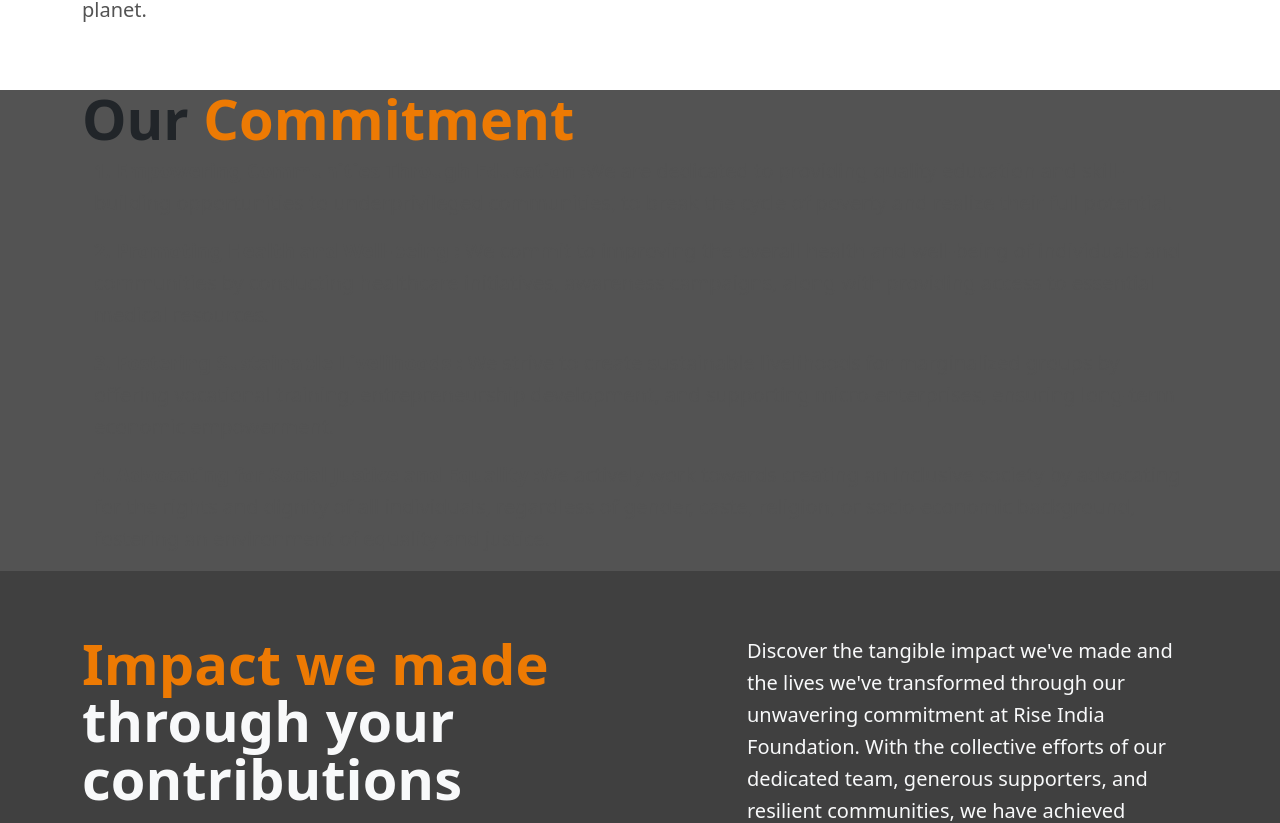
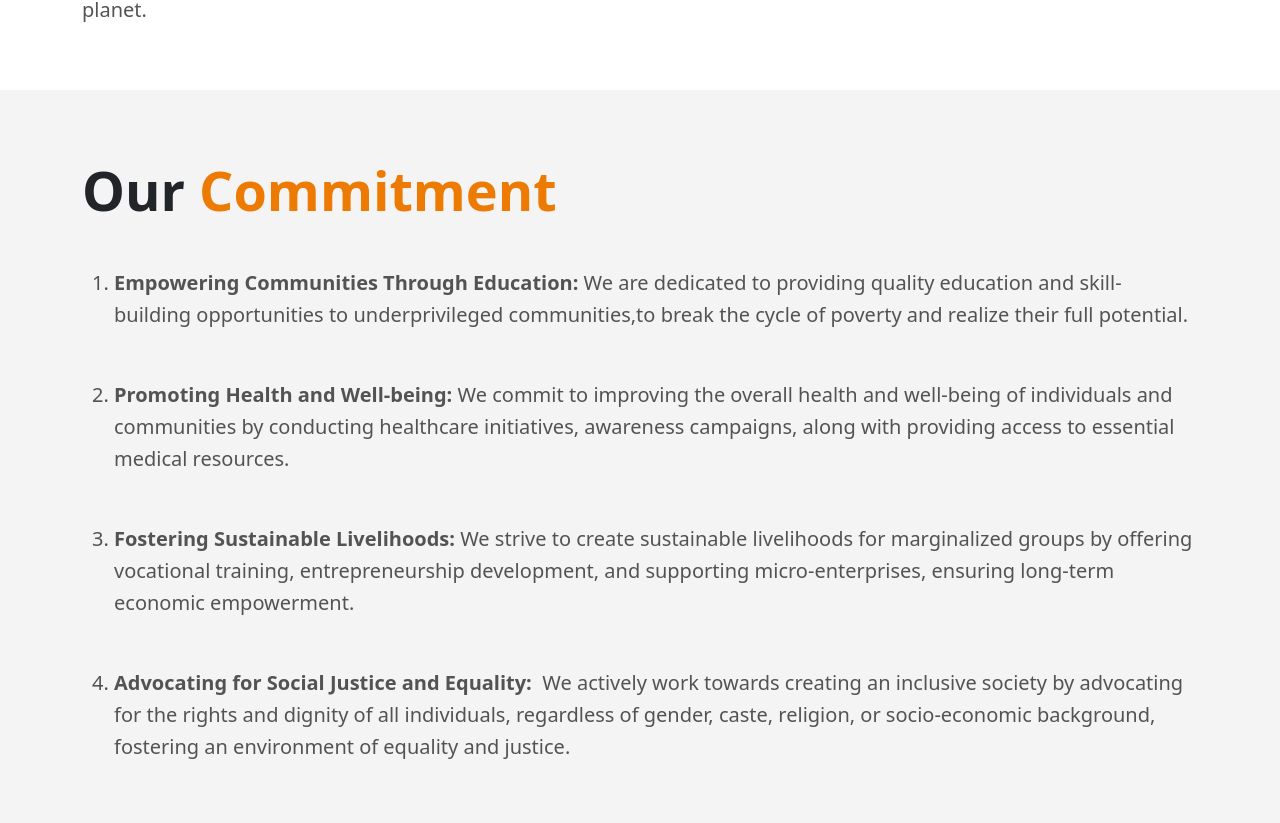
Before and after one commit to SachinG-dev/riseIndiaFoundation, a React (Create React App) app: page /about-us in a window 1280 px wide. Shown: the part 2549-3372 px from the top of the page. Built offline with nearby package versions, Linux system fonts and the light colour scheme.

Commit message:
feat: add our-commitment section

```diff
--- a/src/components/organism/AboutUsDetailsSection/AboutUsDetailsSection.tsx
+++ b/src/components/organism/AboutUsDetailsSection/AboutUsDetailsSection.tsx
@@ -1,5 +1,4 @@
 import { AboutUsCustomerCard } from '../../../components/atom/AboutUsCustomerCard/AboutUsCustomerCard';
-import { OurCommitment } from './OurCommitment';
 
 export function AboutUsDetailsSection() {
   const aboutRiseIndiaKeyFeature = [
@@ -30,6 +29,29 @@ export function AboutUsDetailsSection() {
       headingColor: 'font-dark-gray',
       description:
         'Dedicated to creating long-lasting, sustainable solutions that address the root of social issues, striving to leave a positive, enduring impact on the communities we serve. Adopting environmentally conscious practices and promoting responsible resource management, to contribute to a more sustainable and resilient future for both people and the planet.',
+    },
+  ];
+
+  const CommitmentFeature = [
+    {
+      featureHeading: 'Empowering Communities Through Education:',
+      featureDescription:
+        'We are dedicated to providing quality education and skill-building opportunities to underprivileged communities,to break the cycle of poverty and realize their full potential.',
+    },
+    {
+      featureHeading: 'Promoting Health and Well-being:',
+      featureDescription:
+        'We commit to improving the overall health and well-being of individuals and communities by conducting healthcare initiatives, awareness campaigns, along with providing access to essential medical resources.',
+    },
+    {
+      featureHeading: 'Fostering Sustainable Livelihoods:',
+      featureDescription:
+        'We strive to create sustainable livelihoods for marginalized groups by offering vocational training, entrepreneurship development, and supporting micro-enterprises, ensuring long-term economic empowerment.',
+    },
+    {
+      featureHeading: 'Advocating for Social Justice and Equality: ',
+      featureDescription:
+        'We actively work towards creating an inclusive society by advocating for the rights and dignity of all individuals, regardless of gender, caste, religion, or socio-economic background, fostering an environment of equality and justice.',
     },
   ];
 
@@ -69,11 +91,38 @@ export function AboutUsDetailsSection() {
       );
     });
   };
+
+  const OurCommitment = () => {
+    return (
+      <section className='bg-light-gray'>
+        <div className='container py-5'>
+          <h2 className='fw-bold pt-4 jumbotron-heading'>
+            Our&nbsp;<span className='font-color-orange'>Commitment</span>
+          </h2>
+          <div>
+            <ol className='mt-4'>
+              {CommitmentFeature.map((keyFeature, index) => {
+                return (
+                  <li className='font-dark-gray py-4' key={index}>
+                    <span className='fw-bold'>
+                      {keyFeature.featureHeading}&nbsp;
+                    </span>
+                    <span>{keyFeature.featureDescription}</span>
+                  </li>
+                );
+              })}
+            </ol>
+          </div>
+        </div>
+      </section>
+    );
+  };
+
   return (
     <>
       {aboutUsParagraph()}
       {displayInfo()}
-      <OurCommitment />
+      {OurCommitment()}
     </>
   );
 }
```
